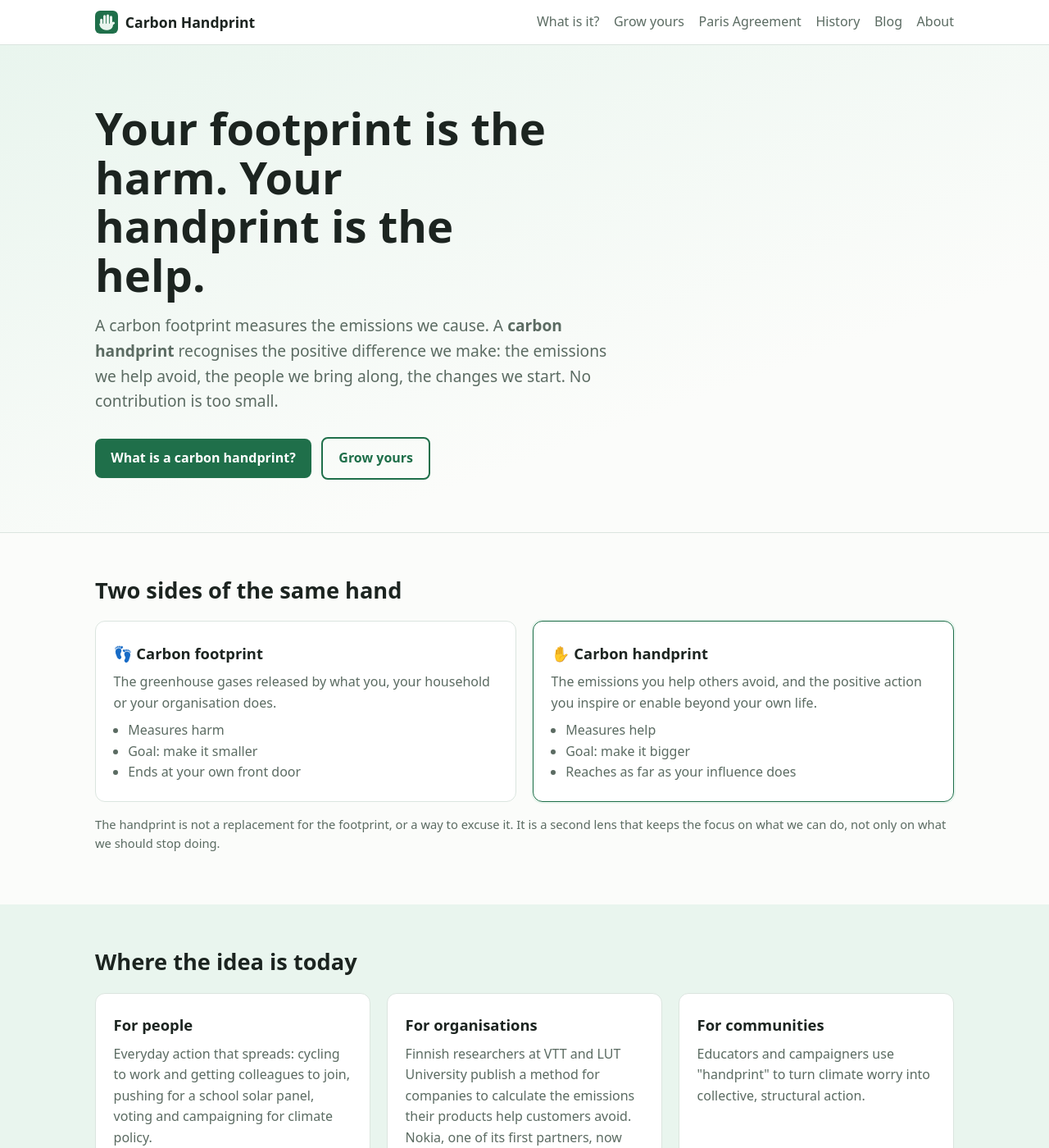
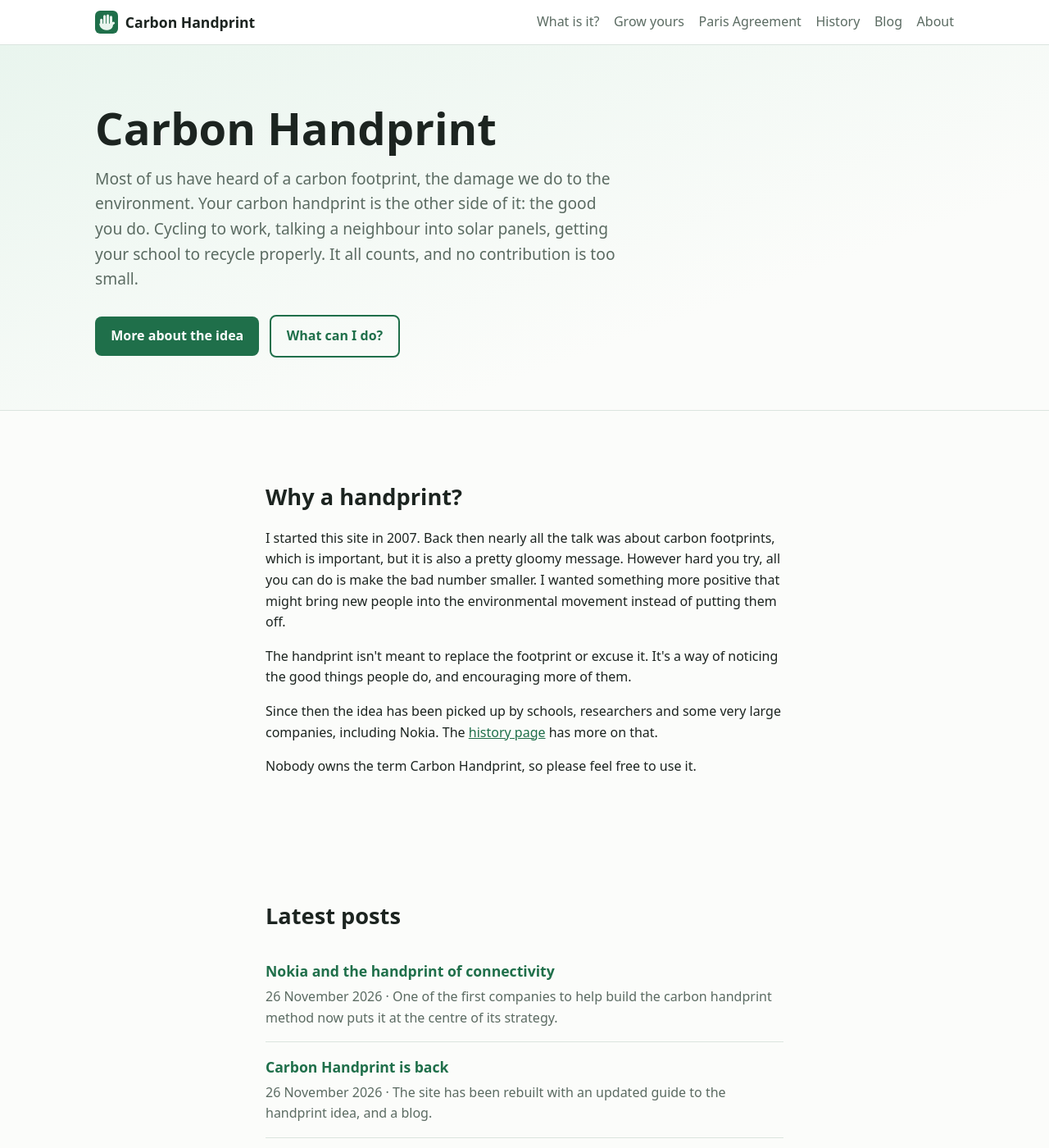
Before and after one commit to multiplicit-com/carbonhandprint, a Jekyll site: the page built from index.html, in a window 1280 px wide and 1400 px high. Shown: the whole window at 82% size. Built offline with Jekyll 4.4.1, drawn with Linux system fonts in a browser that asks for light colours; some of the changed text lies outside the part shown.

Commit message:
Rewrite homepage and copy in a plainer, personal voice
Co-Authored-By: Claude Opus 5.5 <noreply@anthropic.com>
Claude-Session: https://claude.ai/code/session_01Li7jXRtkERso7tJFT24TLP

```diff
--- a/_config.yml
+++ b/_config.yml
@@ -1,5 +1,5 @@
 title: Carbon Handprint
-tagline: Your footprint is the harm. Your handprint is the help.
+tagline: No contribution is too small.
 description: >-
   Carbon Handprint is an open idea: alongside measuring the damage we do,
   recognise and grow the positive difference we make for the climate.
--- a/index.html
+++ b/index.html
@@ -1,56 +1,35 @@
 ---
 title: Carbon Handprint
-description: Your carbon footprint is the harm you do. Your carbon handprint is the good you help happen. An open idea, free for anyone to use.
+description: Carbon Handprint is an idea to help people realise that no contribution to the environment is too small. Your footprint is the damage. Your handprint is the good you do.
 ---
 <section class="hero">
   <div class="wrap">
-    <h1>Your footprint is the harm. Your handprint is the help.</h1>
-    <p>A carbon footprint measures the emissions we cause. A <strong>carbon handprint</strong> recognises the positive difference we make: the emissions we help avoid, the people we bring along, the changes we start. No contribution is too small.</p>
-    <a class="btn" href="{{ '/what-is-a-carbon-handprint/' | relative_url }}">What is a carbon handprint?</a>
-    <a class="btn ghost" href="{{ '/grow-your-handprint/' | relative_url }}">Grow yours</a>
+    <h1>Carbon Handprint</h1>
+    <p>Most of us have heard of a carbon footprint, the damage we do to the environment. Your carbon handprint is the other side of it: the good you do. Cycling to work, talking a neighbour into solar panels, getting your school to recycle properly. It all counts, and no contribution is too small.</p>
+    <a class="btn" href="{{ '/what-is-a-carbon-handprint/' | relative_url }}">More about the idea</a>
+    <a class="btn ghost" href="{{ '/grow-your-handprint/' | relative_url }}">What can I do?</a>
   </div>
 </section>
 
 <section>
-  <div class="wrap">
-    <h2>Two sides of the same hand</h2>
-    <div class="compare">
-      <div class="card">
-        <h3>👣 Carbon footprint</h3>
-        <p>The greenhouse gases released by what you, your household or your organisation does.</p>
-        <ul><li>Measures harm</li><li>Goal: make it smaller</li><li>Ends at your own front door</li></ul>
-      </div>
-      <div class="card hand">
-        <h3>✋ Carbon handprint</h3>
-        <p>The emissions you help others avoid, and the positive action you inspire or enable beyond your own life.</p>
-        <ul><li>Measures help</li><li>Goal: make it bigger</li><li>Reaches as far as your influence does</li></ul>
-      </div>
-    </div>
-    <p class="meta" style="margin-top:1rem">The handprint is not a replacement for the footprint, or a way to excuse it. It is a second lens that keeps the focus on what we can do, not only on what we should stop doing.</p>
-  </div>
-</section>
-
-<section style="background:var(--leaf)">
-  <div class="wrap">
-    <h2>Where the idea is today</h2>
-    <div class="grid">
-      <div class="card"><h3>For people</h3><p>Everyday action that spreads: cycling to work and getting colleagues to join, pushing for a school solar panel, voting and campaigning for climate policy.</p></div>
-      <div class="card"><h3>For organisations</h3><p>Finnish researchers at VTT and LUT University publish a method for companies to calculate the emissions their products help customers avoid. Nokia, one of its first partners, now frames its whole sustainability strategy around handprint and footprint.</p></div>
-      <div class="card"><h3>For communities</h3><p>Educators and campaigners use "handprint" to turn climate worry into collective, structural action.</p></div>
-    </div>
-    <p style="margin-top:1.25rem"><a href="{{ '/history/' | relative_url }}">Read how the idea has grown →</a></p>
+  <div class="wrap prose" style="padding-top:0;padding-bottom:0">
+    <h2>Why a handprint?</h2>
+    <p>I started this site in 2007. Back then nearly all the talk was about carbon footprints, which is important, but it is also a pretty gloomy message. However hard you try, all you can do is make the bad number smaller. I wanted something more positive that might bring new people into the environmental movement instead of putting them off.</p>
+    <p>The handprint isn't meant to replace the footprint or excuse it. It's a way of noticing the good things people do, and encouraging more of them.</p>
+    <p>Since then the idea has been picked up by schools, researchers and some very large companies, including Nokia. The <a href="{{ '/history/' | relative_url }}">history page</a> has more on that.</p>
+    <p>Nobody owns the term Carbon Handprint, so please feel free to use it.</p>
   </div>
 </section>
 
 <section>
-  <div class="wrap">
-    <h2>Latest from the blog</h2>
+  <div class="wrap prose" style="padding-top:0">
+    <h2>Latest posts</h2>
     <ul class="posts">
       {% for post in site.posts limit:4 %}
       <li><a href="{{ post.url | relative_url }}">{{ post.title }}</a>
         <p><time datetime="{{ post.date | date_to_xmlschema }}">{{ post.date | date: "%-d %B %Y" }}</time>{% if post.description %} · {{ post.description }}{% endif %}</p></li>
       {% endfor %}
     </ul>
-    <p><a href="{{ '/blog/' | relative_url }}">All posts →</a></p>
+    <p><a href="{{ '/blog/' | relative_url }}">All posts</a></p>
   </div>
 </section>
```
Also changed, not shown: _posts/2026-11-26-nokia-and-the-handprint-of-connectivity.md (+3 -3 lines), grow-your-handprint.md (+2 -2 lines), paris-agreement.md (+2 -2 lines), what-is-a-carbon-handprint.md (+1 -4 lines).
